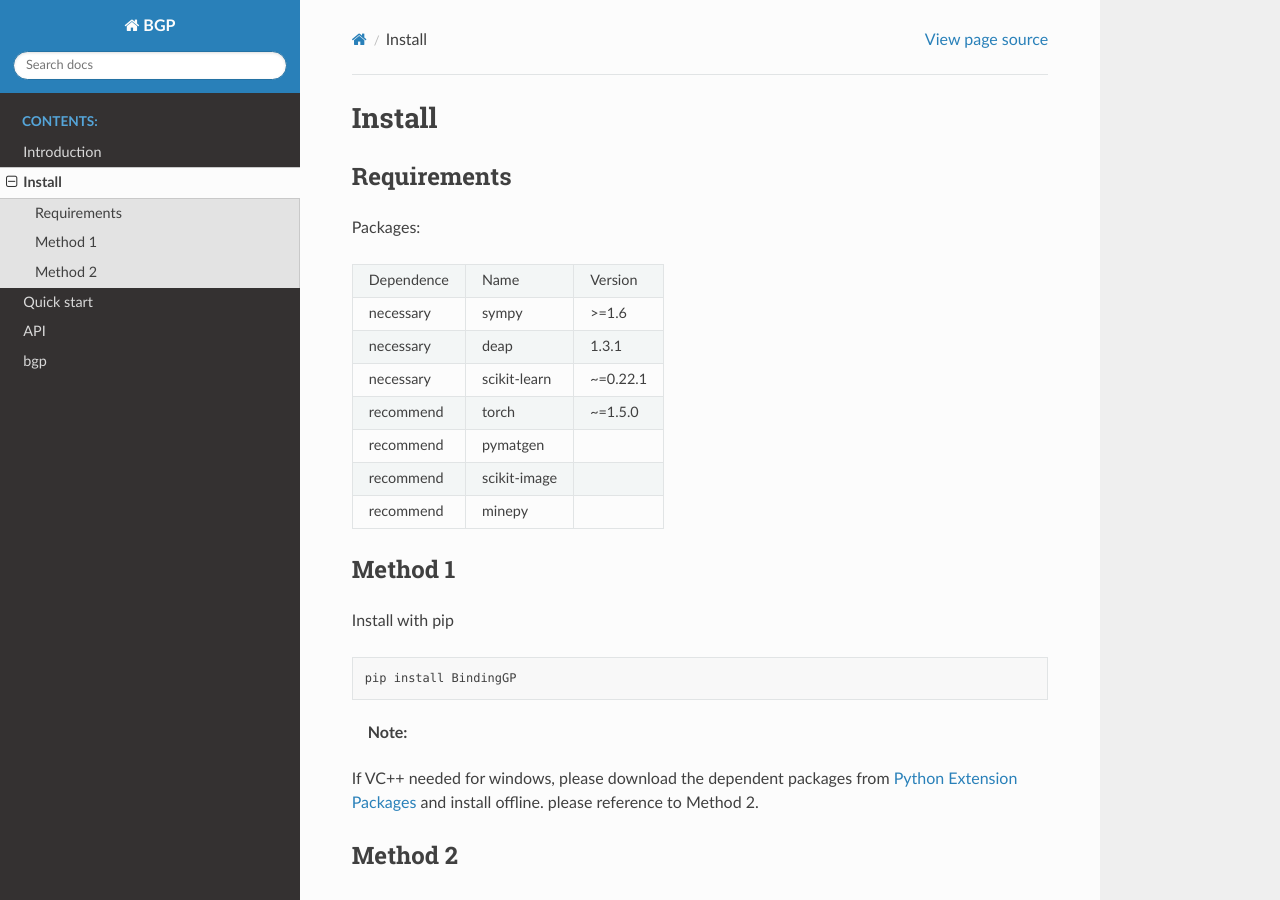
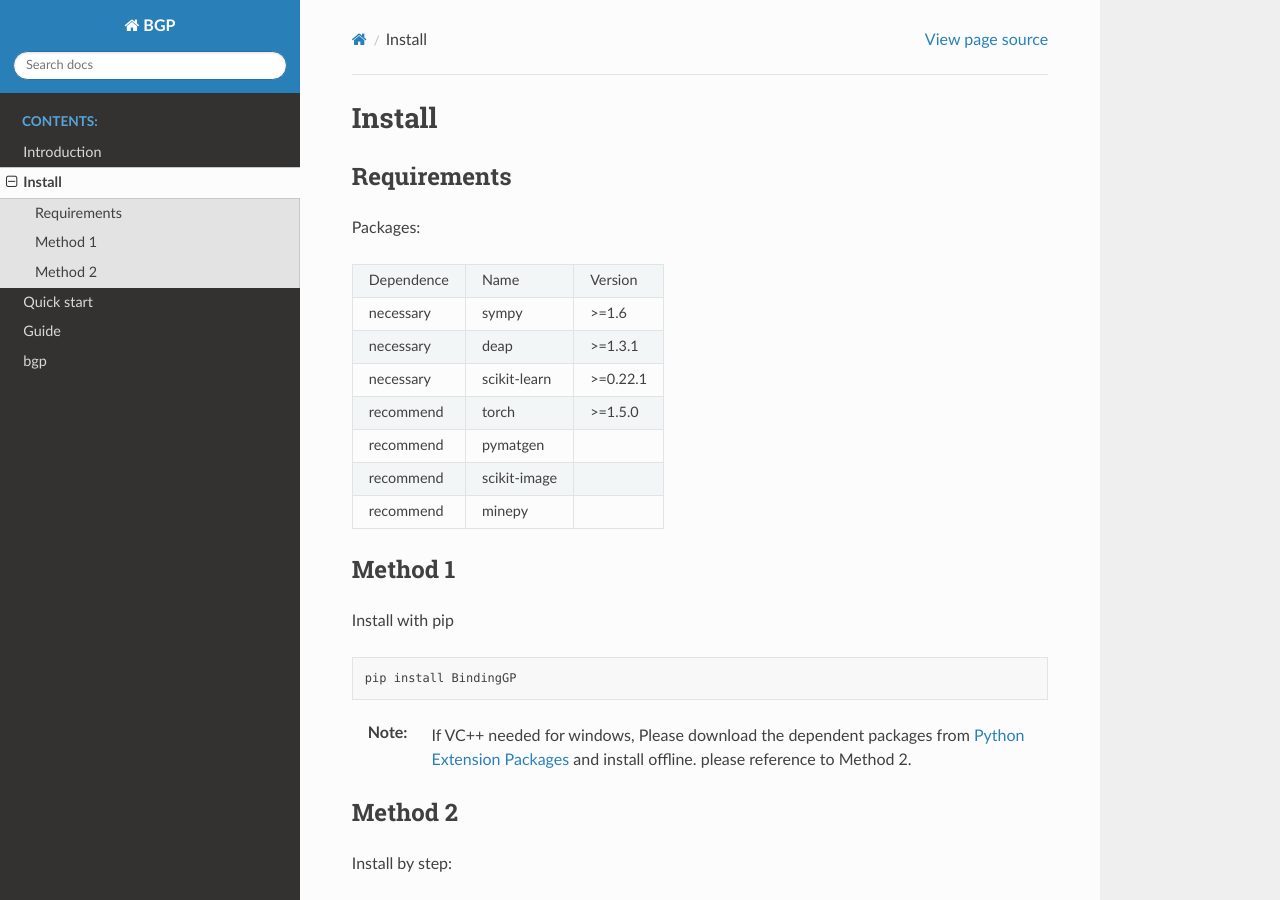
Before and after one commit to boliqq07/BGP, a Sphinx documentation site: the page built from docs/source/Install.rst, in a window 1280 px wide and 900 px high. Built offline with Sphinx 7.4.7 and the Read the Docs theme 2.0.0, drawn with Linux system fonts in a browser that asks for light colours; pages that are not in the unit, such as notebooks, are missing from menus.

Commit message:
max bgp bug

```diff
--- a/docs/source/API/index.rst
+++ b/docs/source/Guide/index.rst
@@ -3,7 +3,7 @@
    You can adapt this file completely to your liking, but it should at least
    contain the root `toctree` directive.
 
-API
+Guide
 ===================
 
 .. toctree::
--- a/docs/source/Install.rst
+++ b/docs/source/Install.rst
@@ -10,9 +10,9 @@
  Dependence   Name          Version
 ------------- ------------  ------------
  necessary    sympy         >=1.6
- necessary    deap          1.3.1
- necessary    scikit-learn  ~=0.22.1
- recommend    torch         ~=1.5.0
+ necessary    deap          >=1.3.1
+ necessary    scikit-learn  >=0.22.1
+ recommend    torch         >=1.5.0
  recommend    pymatgen      \
  recommend    scikit-image  \
  recommend    minepy        \
@@ -27,9 +27,9 @@
 
 :Note:
 
-If VC++ needed for windows, please download the dependent packages from
-`Python Extension Packages <https://www.lfd.uci.edu/~gohlke/pythonlibs/>`_ and install offline.
-please reference to Method 2.
+    If VC++ needed for windows, Please download the dependent packages from
+    `Python Extension Packages <https://www.lfd.uci.edu/~gohlke/pythonlibs/>`_ and install offline.
+    please reference to Method 2.
 
 Method 2
 ::::::::::::
--- a/docs/source/Quick start.rst
+++ b/docs/source/Quick start.rst
@@ -28,5 +28,5 @@
 
 :Note:
 
-**When the result of one problem is not stable, the final expression is changed with random_state (random seed).
-The random seeds between window and linux are different.**
+    **When the result of one problem is not stable, the final expression is changed with random_state (random seed).
+    The random seeds between window and linux are different.**
--- a/docs/source/index.rst
+++ b/docs/source/index.rst
@@ -14,7 +14,7 @@
    Introduction
    Install
    Quick start
-   API/index
+   Guide/index
    /modules/modules
    contact
 
```
Also changed, not shown: other parts of docs/source/index.rst (+1 -3 lines), README.md (+2 -2 lines), docs/source/Introduction.rst (+4 -3 lines), docs/source/Guide/base.rst (renamed from docs/source/API/base.rst), docs/source/Guide/flow.rst (renamed from docs/source/API/flow.rst), docs/source/Guide/skflow.rst (renamed from docs/source/API/skflow.rst), 3 other files.
